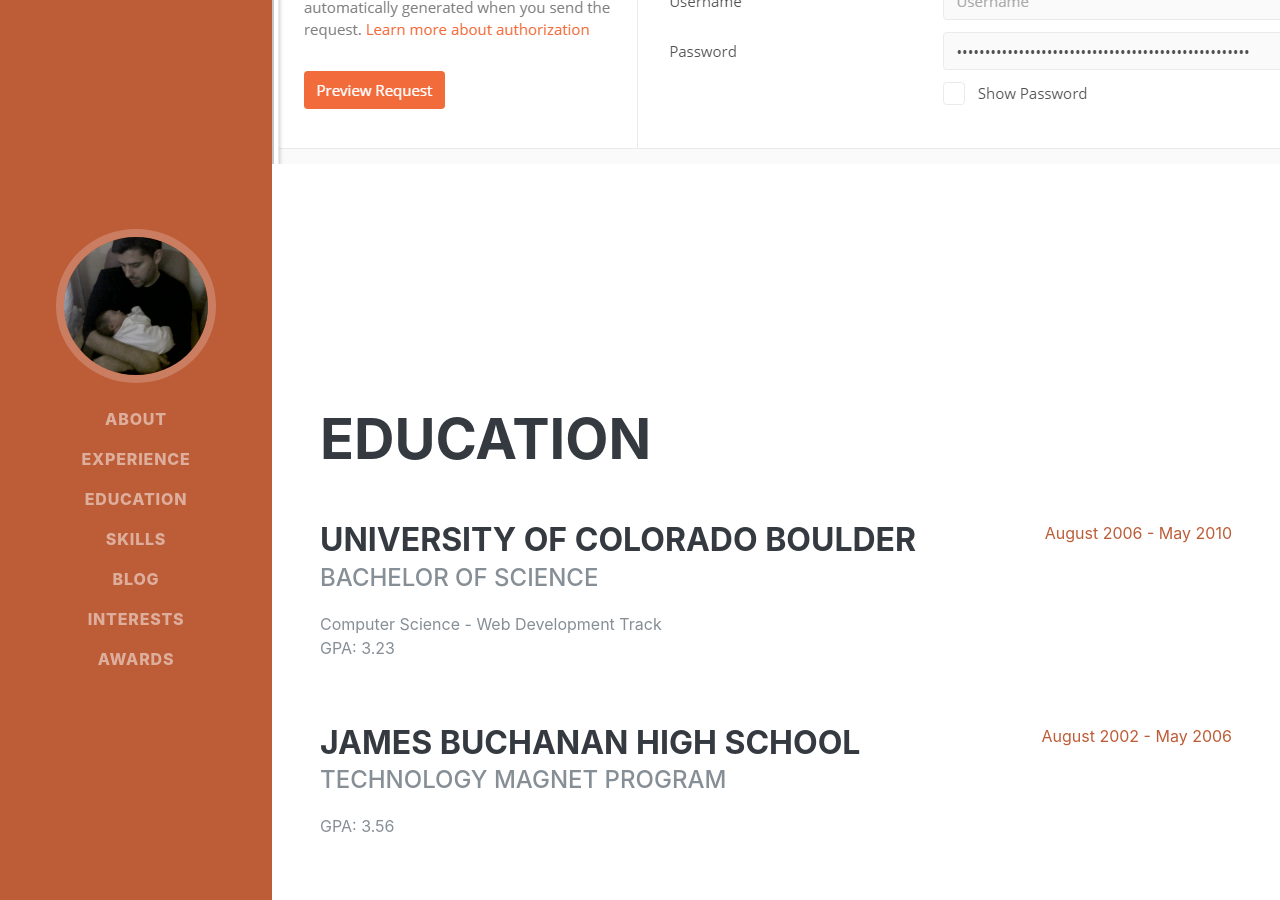
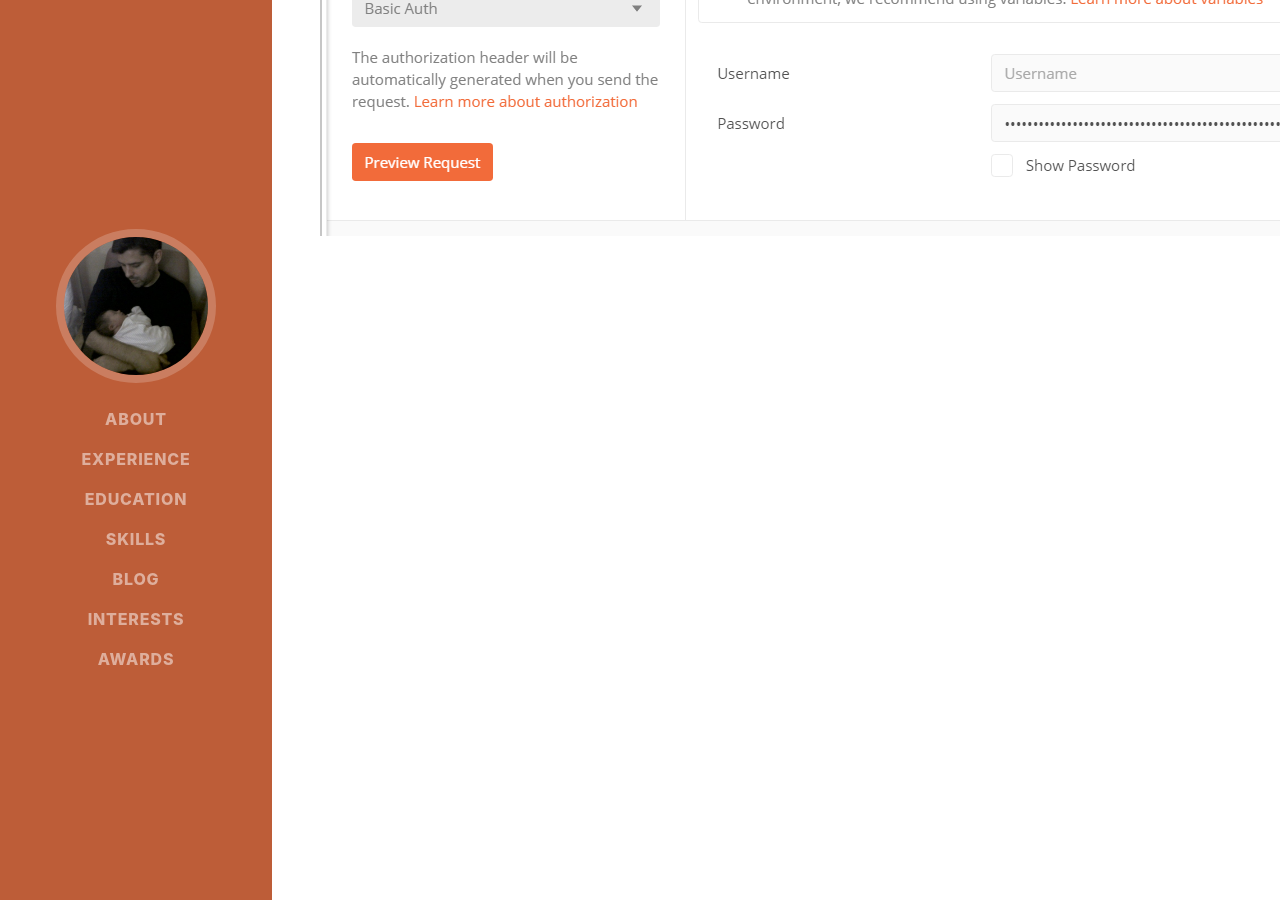
Before and after one commit to davidjsteele/davidjsteele.co.uk, a Jekyll site: the page built from _posts/2019-06-25-pipelines-builds.md, in a window 1280 px wide and 900 px high, scrolled down 1148 px. Built offline with Jekyll 4.4.1, drawn with Linux system fonts in a browser that asks for light colours; some web fonts are replaced.

Commit message:
post structure update

```diff
--- a/_layouts/post.html
+++ b/_layouts/post.html
@@ -4,6 +4,10 @@
 <h1>{{ page.title }}</h1>
 <p class="meta">{{ page.date | date_to_string }}</p>
 
-<div class="post">
-  {{ content }}
-</div>
+<section class="resume-section p-3 p-lg-5 d-flex align-items-center">
+    <div class="w-100">
+
+      {{ content }}
+
+    </div>
+  </section>
--- a/_posts/2019-06-25-pipelines-builds.md
+++ b/_posts/2019-06-25-pipelines-builds.md
@@ -34,34 +34,3 @@
 As a side note when playing around with postman and trying authenticate via Basic authentication, authentication didnt work until I left username blank and just passed the PAT token as the password.  No base64 encoding.
 
 ![Screenshot3](../../../2019-06-25/5.PNG)
-
-
-<section class="resume-section p-3 p-lg-5 d-flex align-items-center" id="education">
-    <div class="w-100">
-      <h2 class="mb-5">Education</h2>
-
-      <div class="resume-item d-flex flex-column flex-md-row justify-content-between mb-5">
-        <div class="resume-content">
-          <h3 class="mb-0">University of Colorado Boulder</h3>
-          <div class="subheading mb-3">Bachelor of Science</div>
-          <div>Computer Science - Web Development Track</div>
-          <p>GPA: 3.23</p>
-        </div>
-        <div class="resume-date text-md-right">
-          <span class="text-primary">August 2006 - May 2010</span>
-        </div>
-      </div>
-
-      <div class="resume-item d-flex flex-column flex-md-row justify-content-between">
-        <div class="resume-content">
-          <h3 class="mb-0">James Buchanan High School</h3>
-          <div class="subheading mb-3">Technology Magnet Program</div>
-          <p>GPA: 3.56</p>
-        </div>
-        <div class="resume-date text-md-right">
-          <span class="text-primary">August 2002 - May 2006</span>
-        </div>
-      </div>
-
-    </div>
-  </section>
```
